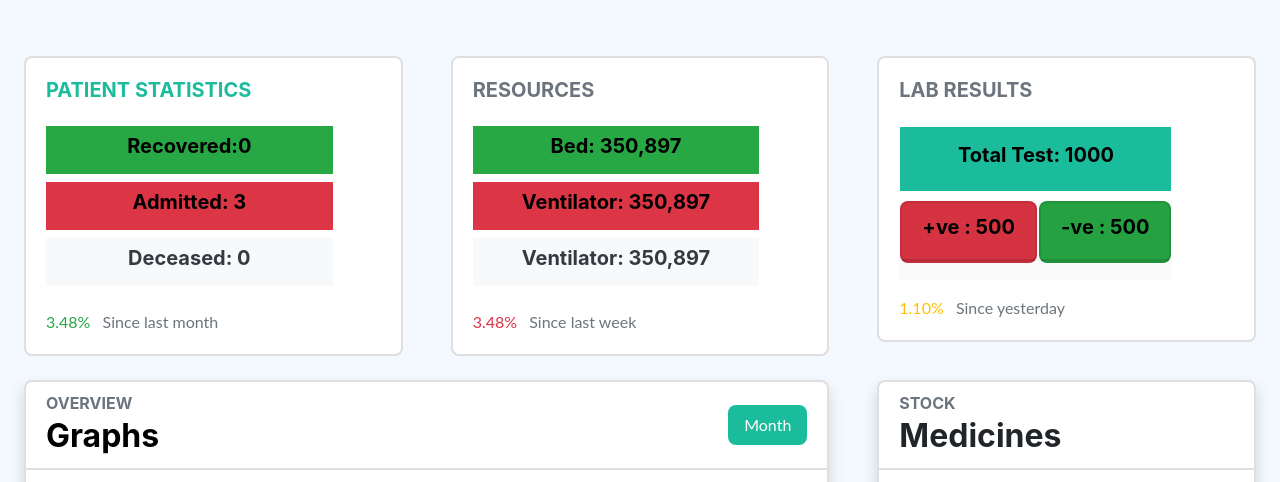
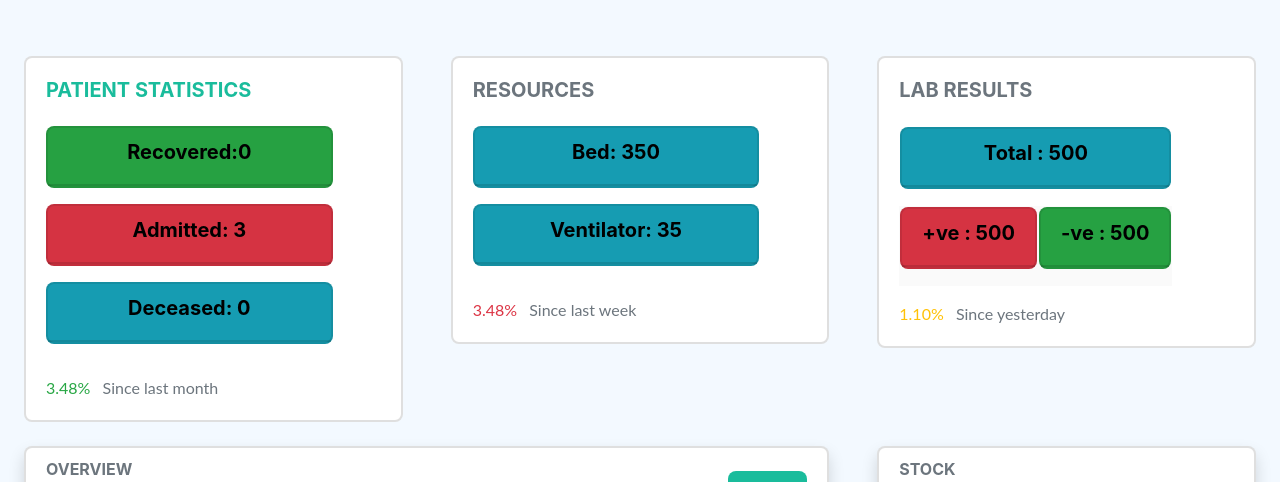
Before and after one commit to ericmiranda7/covidms, a Django app: page / in a window 1280 px wide. Shown: the part 72-554 px from the top of the page. Run offline with Django 3.2, Linux system fonts and the light colour scheme; a user stored in the database is signed in; data comes from the database, SQL or seed files in the repository; both versions use the stored data as it was after the commit; some libraries are stand-ins or nearby versions.

Commit message:
style dashboard

```diff
--- a/hospital/templates/hospital/dashboard.html
+++ b/hospital/templates/hospital/dashboard.html
@@ -17,9 +17,19 @@
                         <h5 class="card-title text-uppercase text-muted mb-0"><a href={% url 'patients' %}>Patient Statistics</a></h5><br>
 
                         <center>
-                        <div class="p-2 mb-2 bg-success text-white"><h5>Recovered:{{ statistics.recovered }}</div>
+                        <!-- <div class="p-2 mb-2 bg-success text-white"><h5>Recovered:{{ statistics.recovered }}</div>
                         <div class="p-2 mb-2 bg-danger text-white"><h5>Admitted: {{ statistics.admitted }}</div>
-                        <div class="p-2 mb-2 bg-light text-dark"><h5>Deceased: {{ statistics.deceased }}</h5></div>
+                        <div class="p-2 mb-2 bg-light text-dark"><h5>Deceased: {{ statistics.deceased }}</h5></div> -->
+
+                        <div class="card text-white bg-success mb-3 p-0" style="max-width: 18rem;">
+                          <div class="card-header"><h5>Recovered:{{ statistics.recovered }}</h5></div>
+                        </div>
+                        <div class="card text-white bg-danger mb-3" style="max-width: 18rem;">
+                          <div class="card-header"><h5>Admitted: {{ statistics.admitted }}</h5></div>
+                        </div>
+                        <div class="card text-white bg-info mb-3" style="max-width: 18rem;">
+                          <div class="card-header"><h5>Deceased: {{ statistics.deceased }}</h5></div>
+                        </div>
                       </center>
                       </div>
 
@@ -46,9 +56,20 @@
                         <h5 class="card-title text-uppercase text-muted mb-0">Resources</h5><br>
 
                         <center>
-                          <div class="p-2 mb-2 bg-success text-white"><h5>Bed: 350,897</div>
+                          <div class="card text-white bg-info mb-3" style="max-width: 18rem;">
+                            <div class="card-header"><h5>Bed: 350</h5></div>
+                          </div>
+
+                          <div class="card text-white bg-info mb-3" style="max-width: 18rem;">
+                            <div class="card-header"><h5>Ventilator: 35</h5></div>
+                          </div>
+
+                          <!-- <div class="card text-white bg-info mb-3" style="max-width: 18rem;">
+                            <div class="card-header"><h5>Total : 500</h5></div>
+                          </div> -->
+                          <!-- <div class="p-2 mb-2 bg-success text-white"><h5>Bed: 350,897</div>
                           <div class="p-2 mb-2 bg-danger text-white"><h5>Ventilator: 350,897</div>
-                          <div class="p-2 mb-2 bg-light text-dark"><h5>Ventilator: 350,897</h5></div>
+                          <div class="p-2 mb-2 bg-light text-dark"><h5>Ventilator: 350,897</h5></div> -->
                         </center>
                       </div>
                       <div class="col-auto">
@@ -72,7 +93,9 @@
                         <h5 class="card-title text-uppercase text-muted mb-0">Lab Results</h5><br>
                         <table>
                           <tr><td colspan="2" >
-                              <div class="p-3 mb-2 bg-primary text-white"><h5>Total Test: 1000</h5></div>
+                            <div class="card text-white bg-info mb-3" style="max-width: 18rem;">
+                              <div class="card-header"><h5>Total : 500</h5></div>
+                            </div>
                           </td></tr>
 
                           <tr>
```
Also changed, not shown: db.sqlite3.
